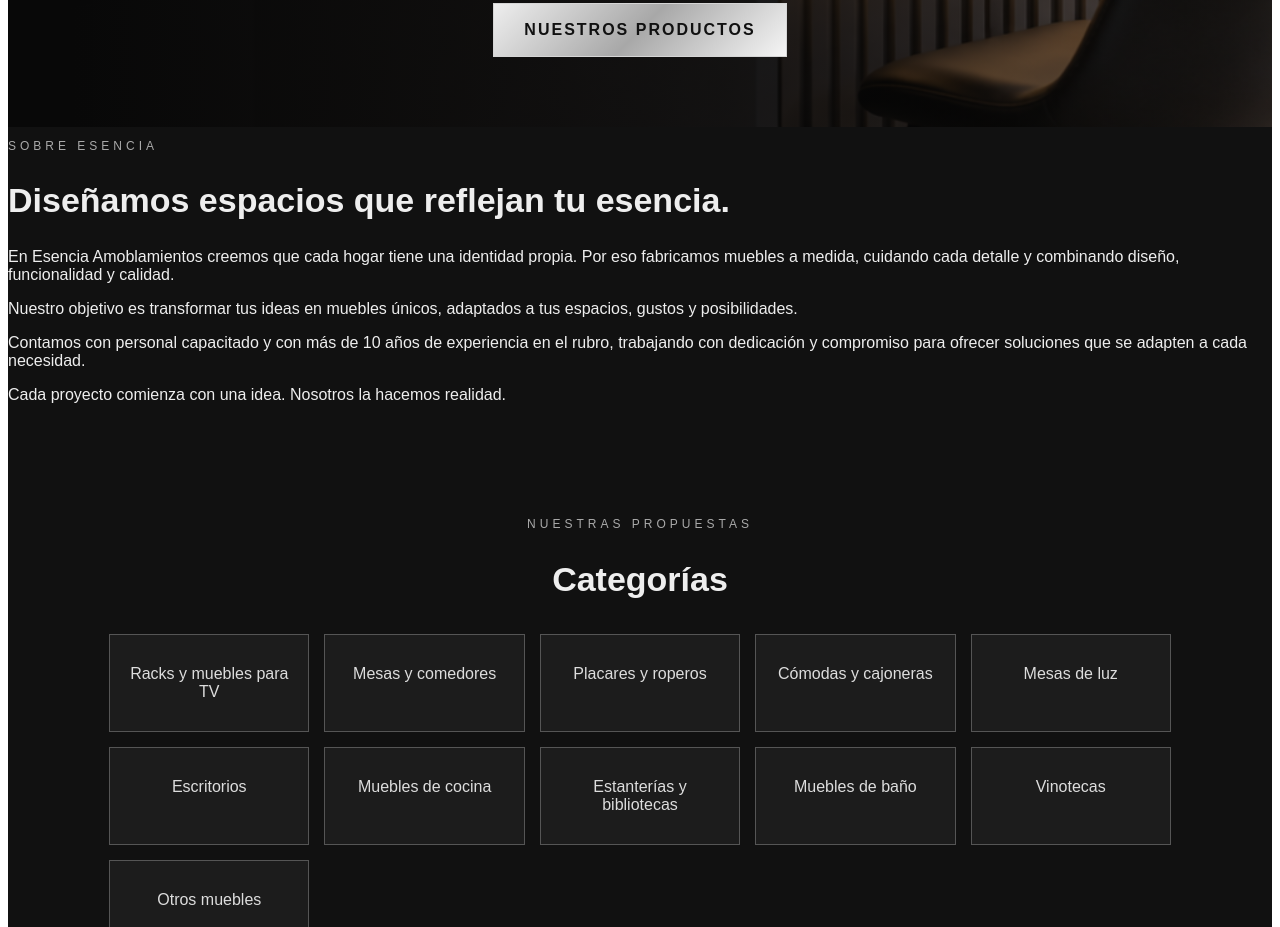
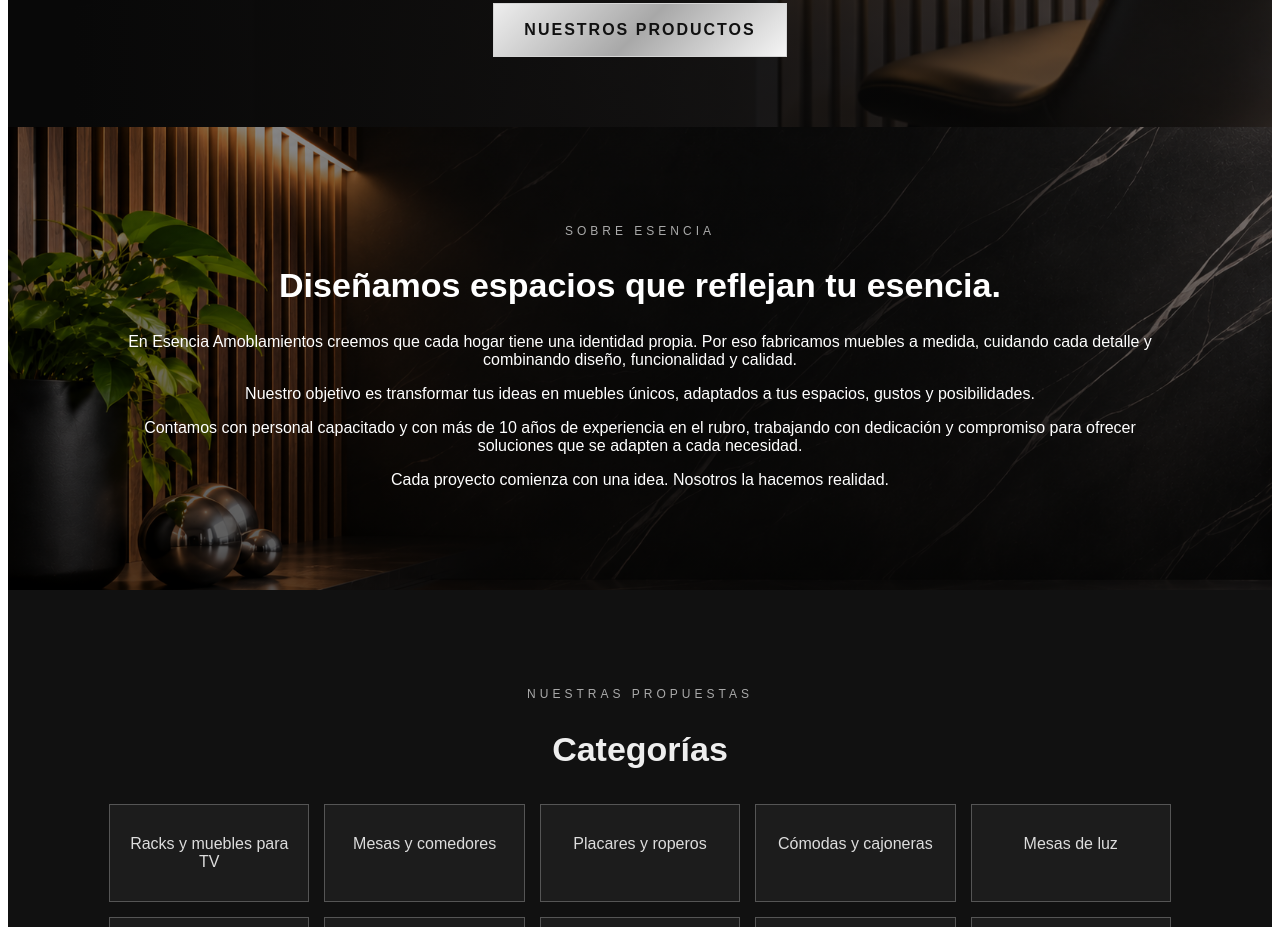
Before and after one commit to esencia-amoblamientos/Esencia-amoblamientos, a Next.js app: page / in a window 1280 px wide. Shown: the part 1120-2047 px from the top of the page. Built offline with nearby package versions, Linux system fonts and the light colour scheme.

Commit message:
Enhance 'nosotros' section with background styles
Added inline styles for the 'nosotros' section with a background image and text formatting.

```diff
--- a/app/page.js
+++ b/app/page.js
@@ -132,7 +132,19 @@ const whatsapp = "https://wa.me/5493516758271?text=Hola%20Esencia%F0%9F%91%8B%F0
         </div>
       </section>
 
-<section id="nosotros" className="section">
+<section
+  id="nosotros"
+  className="section"
+  style={{
+    backgroundImage: "linear-gradient(rgba(0,0,0,0.48), rgba(0,0,0,0.65)), url('/Esencia-amoblamientos/fondo-sobre-esencia.png')",
+    backgroundSize: "cover",
+    backgroundPosition: "center",
+    backgroundRepeat: "no-repeat",
+    color: "#ffffff",
+    textAlign: "center",
+    padding: "85px 8%"
+  }}
+>
   <p className="detalle">SOBRE ESENCIA</p>
   <h2>Diseñamos espacios que reflejan tu esencia.</h2>
 
```
